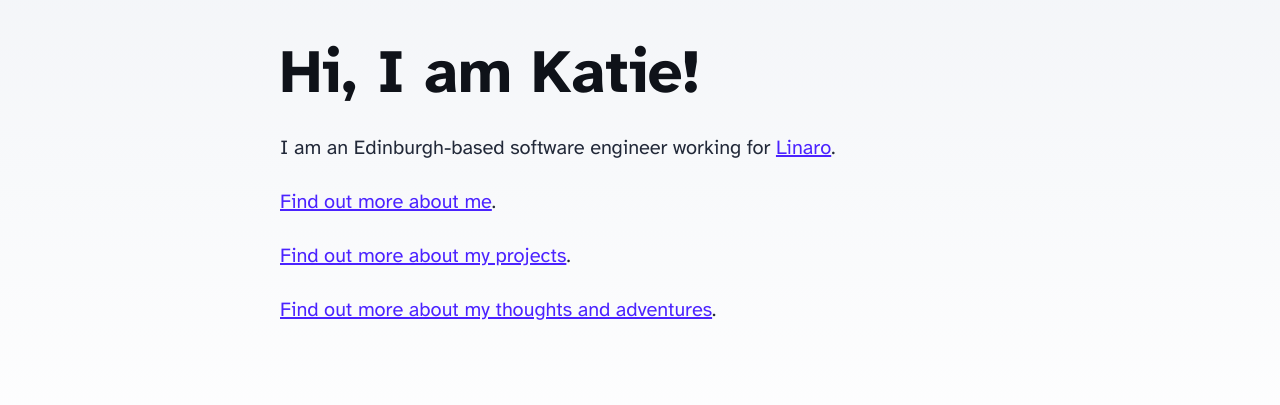
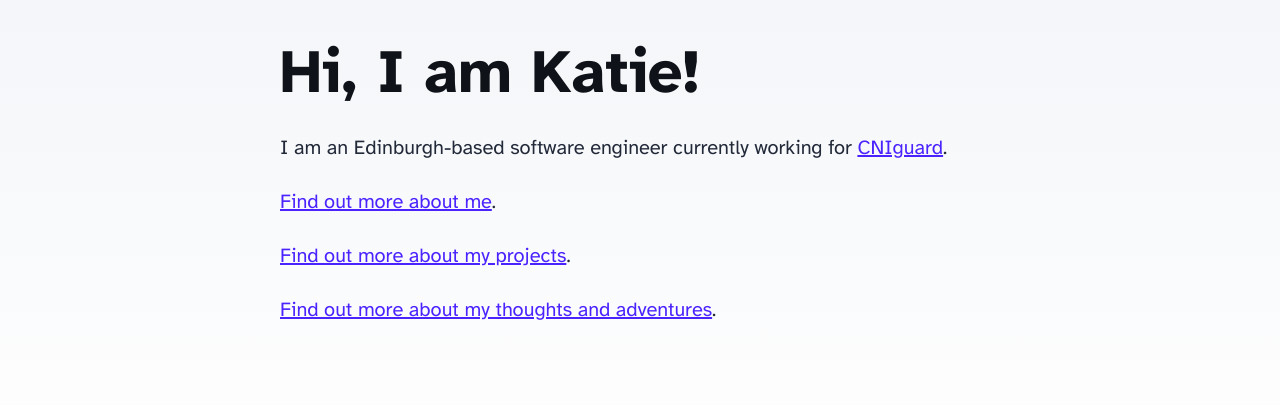
Before and after one commit to katieworton/katieworton.github.io, an Astro site: page / in a window 1280 px wide. Shown: the part 99-504 px from the top of the page. Built offline with nearby package versions, Linux system fonts and the light colour scheme; Astro itself is replaced by a stand-in of ours.

Commit message:
src/pages/index.astro: Update place of work

```diff
--- a/src/pages/index.astro
+++ b/src/pages/index.astro
@@ -15,7 +15,7 @@ import { SITE_TITLE, SITE_DESCRIPTION } from '../consts';
 		<main>
 			<h1>Hi, I am Katie!</h1>
 			<p>
-				I am an Edinburgh-based software engineer working for <a href="https://www.linaro.org/">Linaro</a>.
+				I am an Edinburgh-based software engineer currently working for <a href="https://www.cniguard.com/">CNIguard</a>.
 			</p>
 			<p>
 				<a href="/about">Find out more about me</a>.
```
